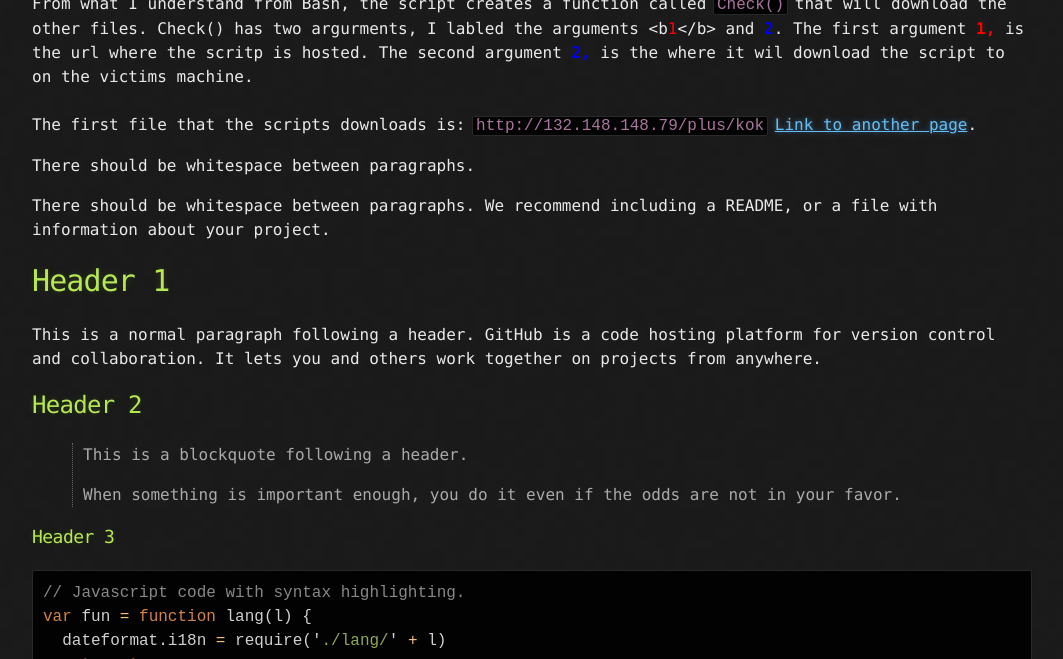
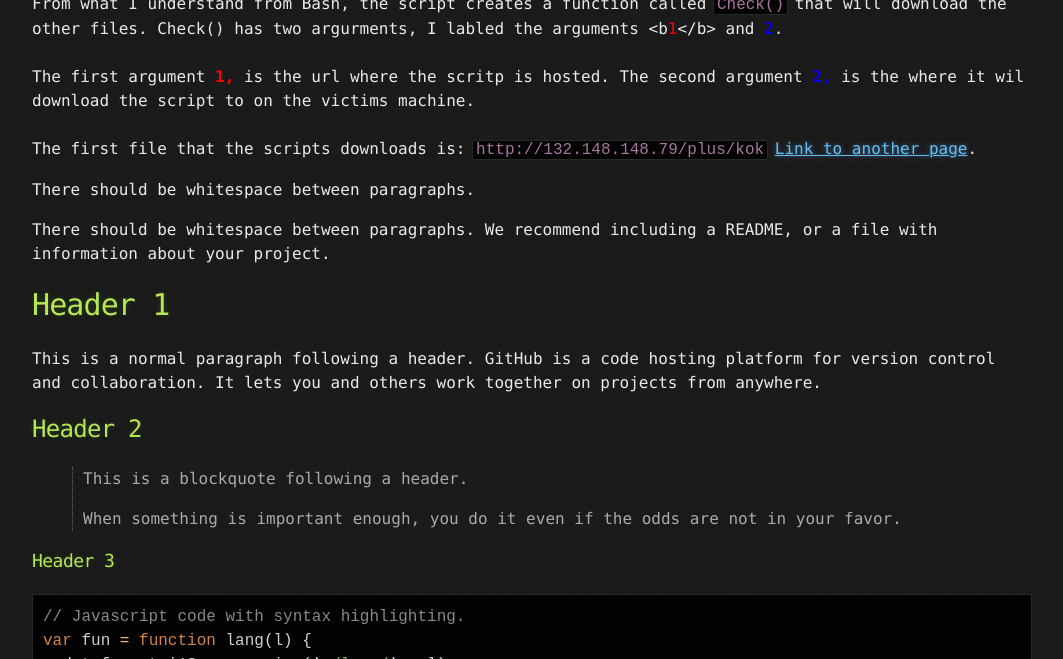
Before and after one commit to Michael-Meade/MinerFind, a Jekyll site: the page built from index.md, in a window 1280 px wide and 900 px high, scrolled down 435 px, cut to the strip 241-900 px from the top of the window. Shown: the whole strip, without its empty margins (108-1171 px from the left). Built offline with Jekyll 4.4.1, drawn with Linux system fonts in a browser that asks for light colours.

Commit message:
Update index.md

````diff
--- a/index.md
+++ b/index.md
@@ -7,7 +7,10 @@ I was searching through hybrid-analysis.com and I stumbled on to a bash script t
 
 ![Octocat](https://i.imgur.com/pvtH2iu.png =100x20)
 
-From what I understand from Bash, the script creates a function called ```Check()``` that will download the other files. Check() has two argurments, I labled the arguments <b<font color="red">1</font></b> and <b><font color="blue">2</font></b>. The first argument <font color="red"><b>1,</b></font> is the url where the scritp is hosted. The second argument <font color="blue"><b>2,</b></font> is the where it wil download the script to on the victims machine.
+From what I understand from Bash, the script creates a function called ```Check()``` that will download the other files. Check() has two argurments, I labled the arguments <b<font color="red">1</font></b> and <b><font color="blue">2</font></b>.
+<br>
+<br>
+The first argument <font color="red"><b>1,</b></font> is the url where the scritp is hosted. The second argument <font color="blue"><b>2,</b></font> is the where it wil download the script to on the victims machine.
 <br><br>
 The first file that the scripts downloads is: ```http://132.148.148.79/plus/kok```
 [Link to another page](./another-page.html).
````
